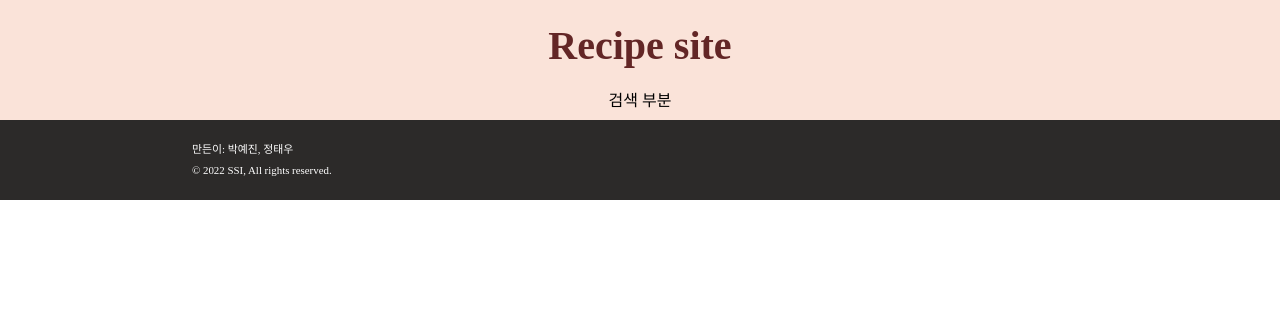
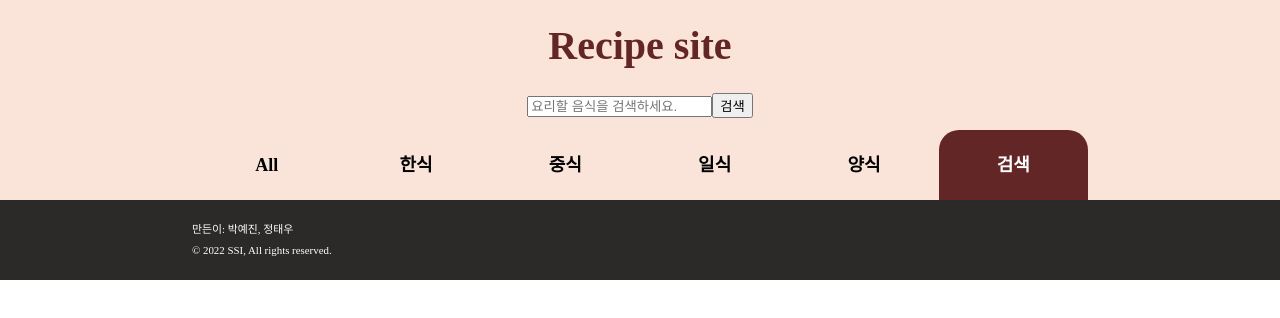
Before and after one commit to uiop5809/recipe-site, a React (Create React App) app: page /search/1 in a window 1280 px wide. Shown: the top 318 px of the page. Built offline with nearby package versions, Linux system fonts and the light colour scheme.

Commit message:
검색 기능 구현

```diff
--- a/src/App.js
+++ b/src/App.js
@@ -12,6 +12,8 @@ import { createGlobalStyle } from "styled-components";
 import { Reset } from "styled-reset";
 import Ingredient from "./routes/Ingredient.js";
 import Step from "./routes/Step.js";
+import Search from "./routes/Search.js";
+import SearchBarDetail from "./components/SearchBarDetail";
 
 const GlobalStyle = createGlobalStyle`
 body {
@@ -35,6 +37,8 @@ function App() {
           <Route path="/western" element={<Western />} />
           <Route path="/ingredient/:id" element={<Ingredient />} />
           <Route path="/step/:id" element={<Step />} />
+          <Route path="/search" element={<Search />} />
+          <Route path="/search/:id" element={<SearchBarDetail />} />
         </Routes>
         <Footer />
       </AppStateProvider>
--- a/src/components/Header.jsx
+++ b/src/components/Header.jsx
@@ -1,6 +1,7 @@
-import { Link } from 'react-router-dom';
-import styled from 'styled-components';
-import Container from './styled-component/Container';
+import { Link } from "react-router-dom";
+import styled from "styled-components";
+import Container from "./styled-component/Container";
+import SearchBar from "../routes/SearchBar.js";
 
 const Head = styled.header`
   background-color: #fae3d9;
@@ -24,7 +25,7 @@ export default function Header() {
         <h1>
           <Link to="/">Recipe site</Link>
         </h1>
-				<div> 검색 부분 </div>
+        <SearchBar />
       </Container>
     </Head>
   );
--- a/src/components/NavLinks.jsx
+++ b/src/components/NavLinks.jsx
@@ -1,5 +1,5 @@
-import { NavLink } from 'react-router-dom';
-import styled from 'styled-components';
+import { NavLink } from "react-router-dom";
+import styled from "styled-components";
 
 const List = styled.div`
   ul {
@@ -38,8 +38,8 @@ export default function NavLinks() {
           <NavLink
             to="/"
             style={({ isActive }) => ({
-							background: isActive ? '#632626' : 'inherit',
-							color: isActive ? 'white' : 'black',
+              background: isActive ? "#632626" : "inherit",
+              color: isActive ? "white" : "black",
             })}
           >
             All
@@ -49,8 +49,8 @@ export default function NavLinks() {
           <NavLink
             to="/korean"
             style={({ isActive }) => ({
-							background: isActive ? '#632626' : 'inherit',
-							color: isActive ? 'white' : 'black',
+              background: isActive ? "#632626" : "inherit",
+              color: isActive ? "white" : "black",
             })}
           >
             한식
@@ -60,8 +60,8 @@ export default function NavLinks() {
           <NavLink
             to="/chinese"
             style={({ isActive }) => ({
-							background: isActive ? '#632626' : 'inherit',
-							color: isActive ? 'white' : 'black',
+              background: isActive ? "#632626" : "inherit",
+              color: isActive ? "white" : "black",
             })}
           >
             중식
@@ -71,8 +71,8 @@ export default function NavLinks() {
           <NavLink
             to="/japanese"
             style={({ isActive }) => ({
-							background: isActive ? '#632626' : 'inherit',
-							color: isActive ? 'white' : 'black',
+              background: isActive ? "#632626" : "inherit",
+              color: isActive ? "white" : "black",
             })}
           >
             일식
@@ -82,11 +82,22 @@ export default function NavLinks() {
           <NavLink
             to="/western"
             style={({ isActive }) => ({
-							background: isActive ? '#632626' : 'inherit',
-							color: isActive ? 'white' : 'black',
+              background: isActive ? "#632626" : "inherit",
+              color: isActive ? "white" : "black",
             })}
           >
             양식
+          </NavLink>
+        </li>
+        <li>
+          <NavLink
+            to="/search"
+            style={({ isActive }) => ({
+              background: isActive ? "#632626" : "inherit",
+              color: isActive ? "white" : "black",
+            })}
+          >
+            검색
           </NavLink>
         </li>
       </ul>
--- /dev/null
+++ b/src/components/SearchBarDetail.jsx
@@ -0,0 +1,29 @@
+import useRecipes from "./../hooks/useRecipes";
+import Recipe from "./Recipe";
+import { useParams } from "react-router-dom";
+import Category from "./Category";
+
+export default function SearchBarDetail() {
+  const recipes = useRecipes();
+  const { id } = useParams();
+
+  return (
+    <>
+      <Category />
+      <div>
+        {recipes
+          .filter((recipe) => recipe.title === { id }.id)
+          .map((recipe) => (
+            <Recipe
+              id={recipe.id}
+              title={recipe.title}
+              subtitle={recipe.subtitle}
+              desc={recipe.desc}
+              coverImg={recipe.coverImg}
+              totalTime={recipe.totalTime}
+            />
+          ))}
+      </div>
+    </>
+  );
+}
--- /dev/null
+++ b/src/routes/Search.js
@@ -0,0 +1,26 @@
+import Recipe from "../components/Recipe";
+import useRecipe from "../hooks/useRecipes";
+import Category from "../components/Category";
+
+export default function Search() {
+  const recipes = useRecipe();
+
+  return (
+    <div>
+      <Category />
+      <div>
+        {recipes.map((recipe) => (
+          <Recipe
+            key={recipe.id}
+            id={recipe.id}
+            title={recipe.title}
+            subtitle={recipe.subtitle}
+            desc={recipe.desc}
+            coverImg={recipe.coverImg}
+            totalTime={recipe.totalTime}
+          />
+        ))}
+      </div>
+    </div>
+  );
+}
--- /dev/null
+++ b/src/routes/SearchBar.js
@@ -0,0 +1,29 @@
+import { useState } from "react";
+import { Link } from "react-router-dom";
+
+export default function SearchBar() {
+  const [search, setSearch] = useState("");
+  const changeSearch = (e) => {
+    e.preventDefault();
+    setSearch(e.target.value);
+  };
+  function click() {
+    setSearch("");
+  }
+
+  return (
+    <form>
+      <input
+        type="text"
+        value={search}
+        placeholder="요리할 음식을 검색하세요."
+        onChange={changeSearch}
+      />
+      <Link to={`/search/${search}`}>
+        <button type="submit" onClick={click}>
+          검색
+        </button>
+      </Link>
+    </form>
+  );
+}
```
Lines whose indentation alone changed are shown as unchanged.
